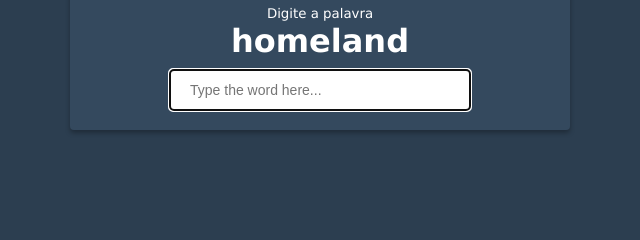
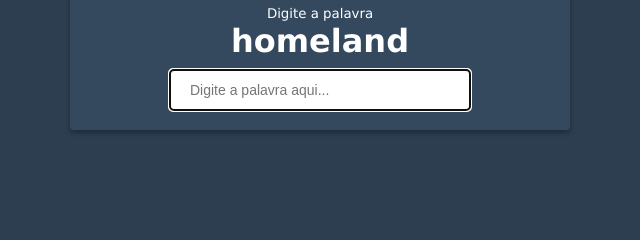
Before and after one commit to guimarques9407/typing-game, a plain HTML site: page index.html in a window 1280 px wide. Shown: the part 386-626 px from the top of the page, 320-960 px from the left. Drawn offline with Linux system fonts and the light colour scheme.

Commit message:
change the language

```diff
--- a/index.html
+++ b/index.html
@@ -41,7 +41,7 @@
         type="text"
         id="text"
         autocomplete="off"
-        placeholder="Type the word here..."
+        placeholder="Digite a palavra aqui..."
       />
 
       <p class="time-container">Tempo restante: <span id="time-left">10s</span></p>
```
